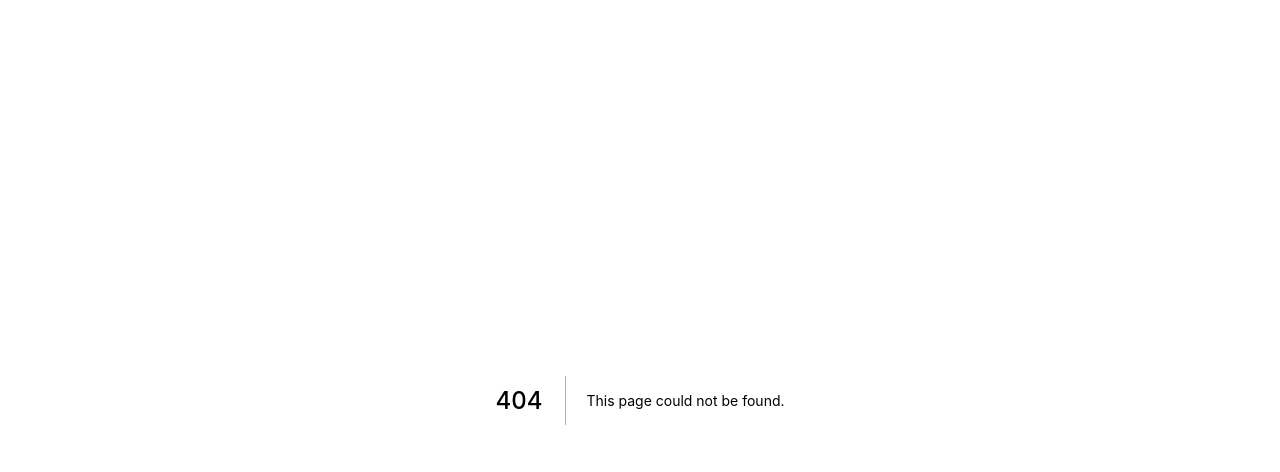
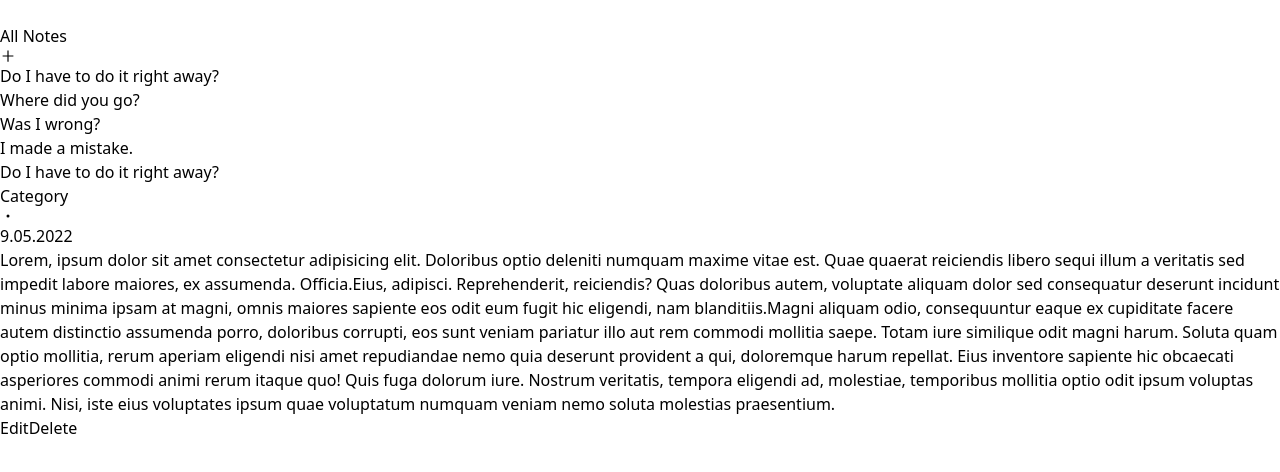
Before and after one commit to Kamil-Budzik/Notebook, a Next.js app: page /1 in a window 1280 px wide. Before the commit this address had no page. Shown: the top 472 px of the page. Built offline with nearby package versions, Linux system fonts and the light colour scheme.

Commit message:
chore: Handle note routes

```diff
--- a/src/components/NoteSection/NoteSection.tsx
+++ b/src/components/NoteSection/NoteSection.tsx
@@ -3,48 +3,28 @@ import { BsDot } from 'react-icons/bs';
 
 import Button from '../Button/Button';
 
-const NoteSection = () => {
+interface Props {
+  title: string;
+  category: string;
+  date: string;
+  content: string;
+}
+
+const NoteSection = ({ title, category, date, content }: Props) => {
   return (
     <section className="px-12 md:w-3/5">
       <header>
-        <h1 className="text-4xl font-bold">Is this love?</h1>
+        <h1 className="text-4xl font-bold">{title}</h1>
         <div className="my-2 inline-flex items-center font-semibold">
-          <p>Category</p>
+          <p>{category}</p>
           <span className="text-2xl">
             <BsDot />
           </span>
-          <p>Date</p>
+          <p>{date}</p>
         </div>
       </header>
       <article className="mb-24">
-        <p>
-          Lorem ipsum dolor sit amet consectetur adipisicing elit. Et dolor,
-          reprehenderit quasi impedit, doloribus magni rem laudantium voluptatem
-          ipsam veritatis rerum quae vitae esse asperiores repellat voluptas!
-          Nihil, quos magni! Voluptates molestiae soluta facere dolorem,
-          obcaecati aspernatur voluptatem ab esse incidunt reprehenderit
-          consectetur pariatur corrupti nam error alias sint accusamus.
-          Laboriosam, in! Rem officiis qui amet repudiandae iste quibusdam.
-          Esse! Laborum alias cupiditate impedit inventore voluptates officiis
-          aut perferendis quae eum facere explicabo magni saepe, pariatur
-          asperiores tenetur, facilis dolor quidem possimus non. Harum rerum
-          dolore aliquam quae sed error? Aliquam cumque perferendis est et
-          laborum quas magnam id, quo amet totam accusamus, repellat quidem
-          unde, tempore nisi illum animi voluptas quod voluptates mollitia quasi
-          saepe quibusdam fuga. Est, corrupti. Nihil amet ipsam, excepturi nulla
-          fugit at iusto autem dolore atque quas eos a assumenda vero totam!
-          Vero, magnam? Eum vero sapiente sunt in modi quaerat quisquam rerum
-          ab. Quidem!
-        </p>
-        <br />
-        <p>
-          Lorem ipsum dolor sit amet consectetur adipisicing elit. Et dolor,
-          reprehenderit quasi impedit, doloribus magni rem laudantium voluptatem
-          ipsam veritatis rerum quae vitae esse asperiores repellat voluptas!
-          Nihil, quos magni! Voluptates molestiae soluta facere dolorem,
-          obcaecati aspernatur voluptatem ab esse incidunt reprehenderit
-          consectetur pariatur corrupti nam error alias sint accusamus.
-        </p>
+        <p>{content}</p>
       </article>
       <Button>Edit</Button>
       <span className="ml-12">
--- /dev/null
+++ b/src/pages/[id].tsx
@@ -0,0 +1,25 @@
+import { useRouter } from 'next/router';
+import React from 'react';
+import Layout from '../components/Layout/Layout';
+import NoteSection from '../components/NoteSection/NoteSection';
+import mockedData from '../data/mockedData';
+
+const NoteDisplay = () => {
+  const router = useRouter();
+  const { id } = router.query;
+
+  const note = mockedData.filter((item) => item.id === id)[0];
+
+  return (
+    <Layout>
+      <NoteSection
+        title={note?.title}
+        category={note?.category}
+        date={note?.date}
+        content={note?.content}
+      />
+    </Layout>
+  );
+};
+
+export default NoteDisplay;
```
